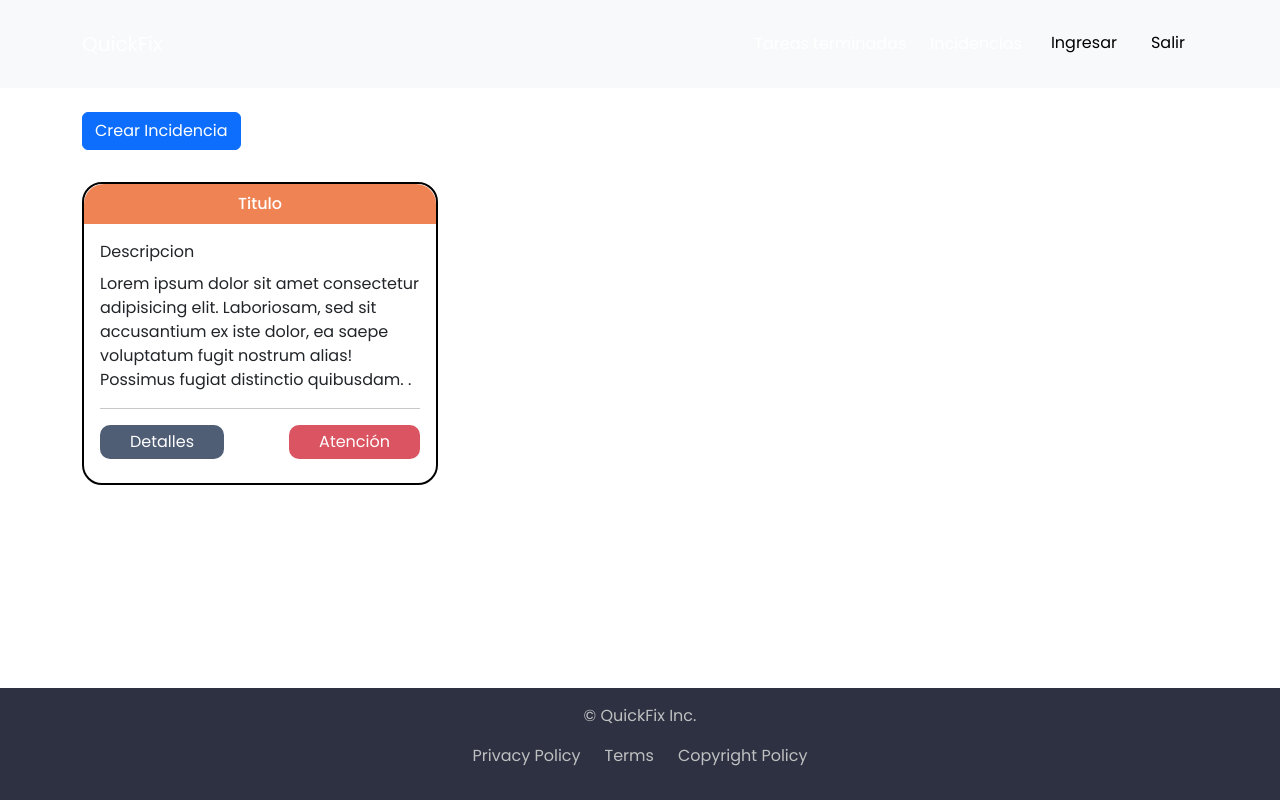
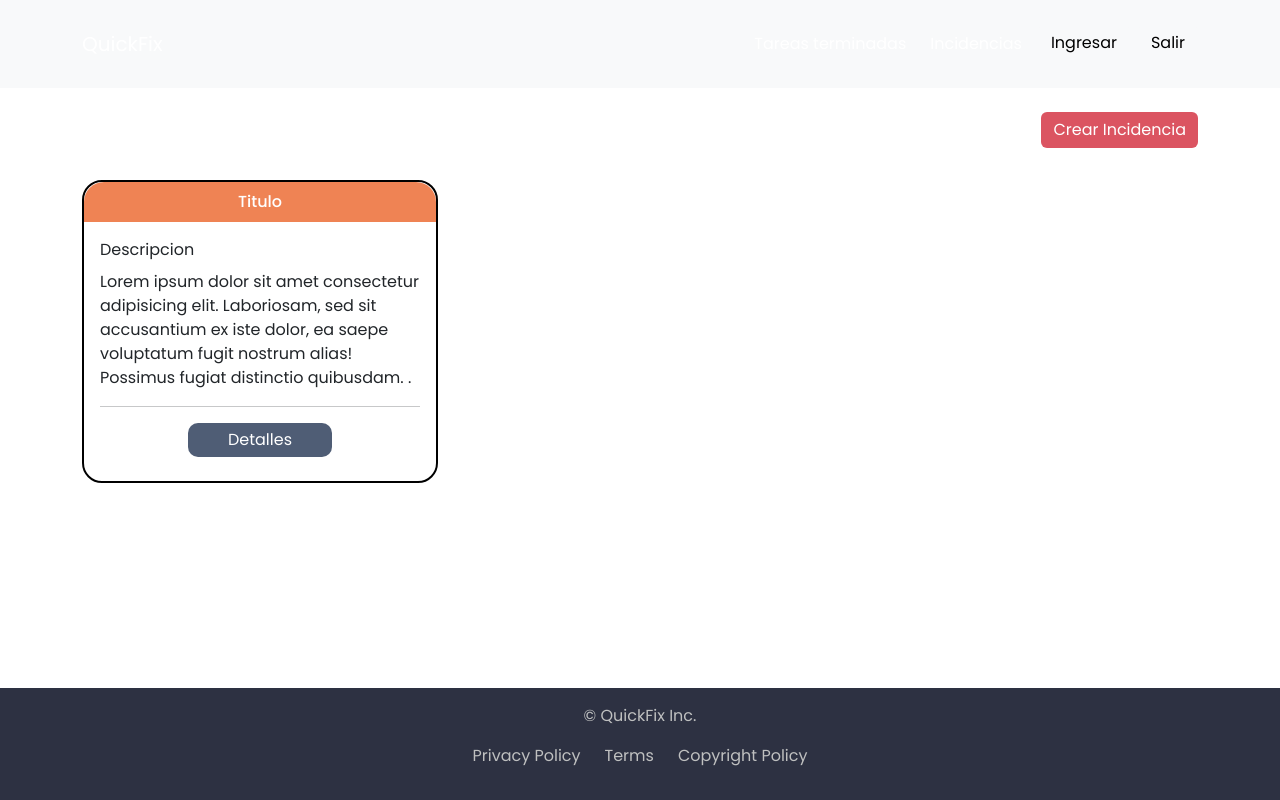
Before and after one commit to FlorGarciaG/Workflow, a Next.js app in the folder workflow/: page /pages/user/incidenciasUser in a window 1280 px wide. Built offline with nearby package versions, Linux system fonts and the light colour scheme.

Commit message:
incidencia actu

```diff
--- a/workflow/src/app/pages/user/incidenciasUser/page.jsx
+++ b/workflow/src/app/pages/user/incidenciasUser/page.jsx
@@ -7,9 +7,9 @@ function incidenciasUser() {
   return (
     <>
       <Container className="my-4">
-        <Row className="mb-3">
-          <Col className="mb-3">
-            <Button className="">Crear Incidencia</Button>
+        <Row className=" mb-3">
+          <Col className="d-flex  flex-row-reverse mb-3">
+            <Button className={styles.crear}>Crear Incidencia</Button>
           </Col>
         </Row>
         <Row>
@@ -25,10 +25,10 @@ function incidenciasUser() {
                 quibusdam. .
               </div>
               <hr />
-              <div className={`d-flex flex-wrap justify-content-between ${styles.btns}`}>
+              <div className={`d-flex flex-wrap justify-content-center gap-2 ${styles.btns}`}>
                 <button className={`mb-2 ${styles.btnD}`}>Detalles</button>
                 {/* <button className={styles.btn}>Asignar</button> */}
-                <button className={`mb-2 ${styles.btn}`}>Atención</button>
+                {/* <button className={`mb-2 ${styles.btn}`}>Atención</button> */}
               </div>
               </div>
             </div>
--- a/workflow/src/app/pages/user/incidenciasUser/page.module.css
+++ b/workflow/src/app/pages/user/incidenciasUser/page.module.css
@@ -13,11 +13,12 @@
     text-align: center;
 }
 
+
 .btnD, .btn{
     color: white;
     border: none ;
     cursor: pointer;
-    padding: 5px 30px;
+    padding: 5px 40px;
     border-radius: 10px;
     transition: background-color 0.3 ease, filter 0.3 ease;
 }
@@ -25,6 +26,10 @@
     filter: drop-shadow(0px 0px 1px #000);
 }
 
+.crear{
+    background-color:#DB5461 ;
+    border: none !important;
+}
 
 .btnD{
     background-color:#4F5D75;
```
